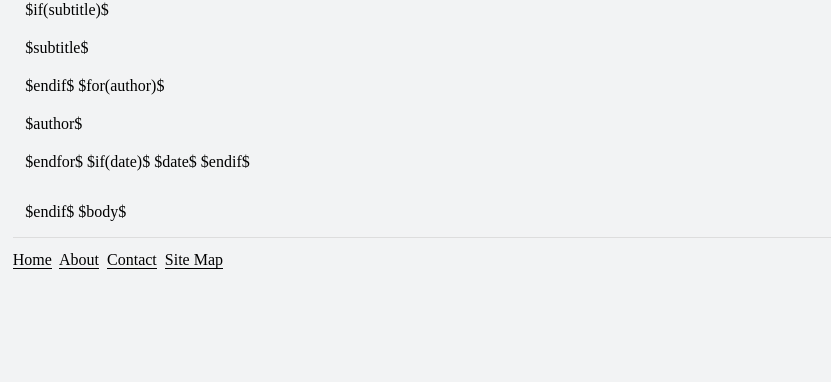
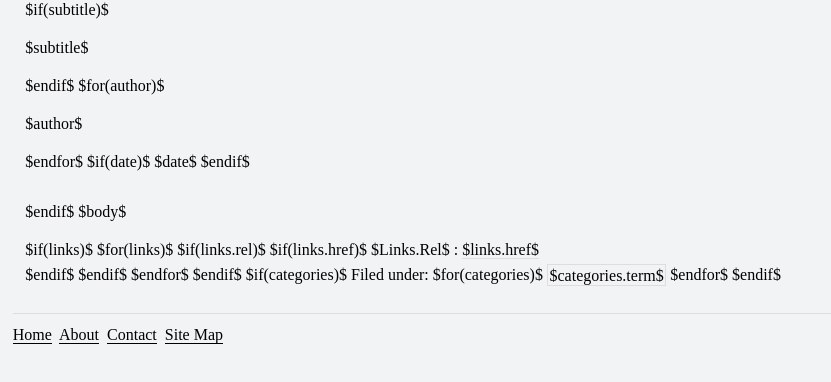
Before and after one commit to dxwc/post, a plain HTML site: page generator/site/template.html in a window 1280 px wide. Shown: the part 100-482 px from the top of the page, without its empty margins (0-831 px from the left). Drawn offline with Linux system fonts and the light colour scheme.

Commit message:
add rel-link and categories to generated html

```diff
--- a/generator/site/template.html
+++ b/generator/site/template.html
@@ -150,6 +150,16 @@ $endif$
     {
         quotes: "“" "”" "‘" "’";
     }
+    .atom_rel
+    {
+        display: inline-block;
+        text-transform: capitalize;
+    }
+    .category
+    {
+        padding: 0.1em;
+        border: 0.1em solid #ddd;
+    }
   </style>
 $if(math)$
   $math$
@@ -172,6 +182,24 @@ $endif$
 </header>
 $endif$
 $body$
+<footer>
+$if(links)$
+    $for(links)$
+    $if(links.rel)$
+    $if(links.href)$
+    <span class='atom_rel'>$links.rel$</span> : <a href='$links.href$'>$links.href$</a><br>
+    $endif$
+    $endif$
+    $endfor$
+$endif$
+$if(categories)$
+    Filed under:
+    $for(categories)$
+        <span class='category'>$categories.term$</span>
+    $endfor$
+$endif$
+</footer>
+
 </article>
 <footer>
     <a href='/'>Home</a>&nbsp;
```
Also changed, not shown: markdown/example.md (+5 -4 lines).
